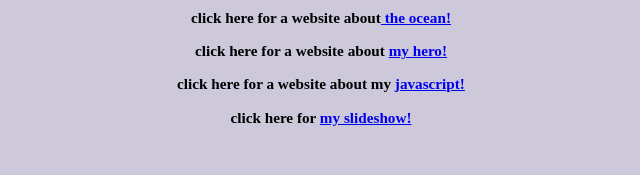
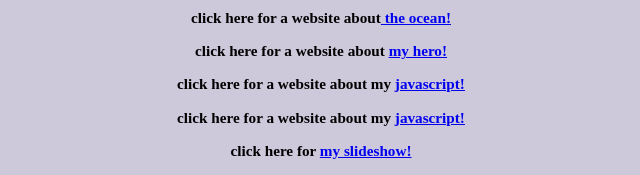
Before and after one commit to p7Mayer24/website, a plain HTML site: page index.html in a window 1280 px wide. Shown: the part 793-968 px from the top of the page, without its empty margins (319-959 px from the left). Before the commit the page ends 935 px from the top, so only its background shows below. Drawn offline with Linux system fonts and the light colour scheme.

Commit message:
Update index.html

```diff
--- a/index.html
+++ b/index.html
@@ -28,6 +28,7 @@
 <h3> click here for a website about<a href="https://oceana.org/"> the ocean! <a/> </h3>
 <h3> click here for a website about <a href="hero.html"> my hero! <a/> </h3>
 <h3> click here for a website about my <a href="javaScript.html"> javascript! <a/> </h3>
+<h3> click here for a website about my <a href="hero.html"> javascript! <a/> </h3>
 <h3> click here for <a href="Slideshow.html"> my slideshow! <a/> </h3>
 </font>
 </center>
@@ -35,4 +36,3 @@
 </font>
 </body>
 </html>
-</html>
```
